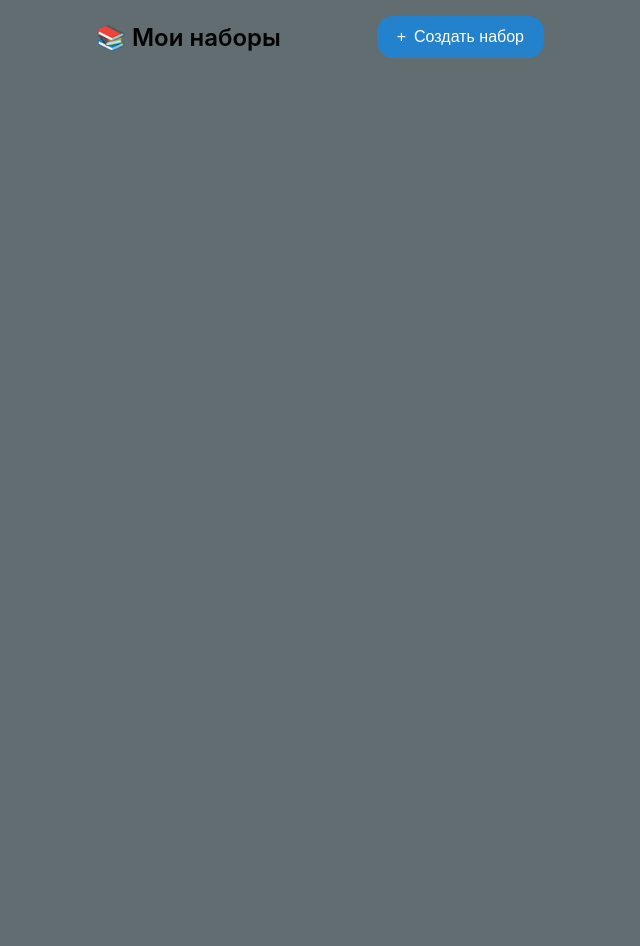
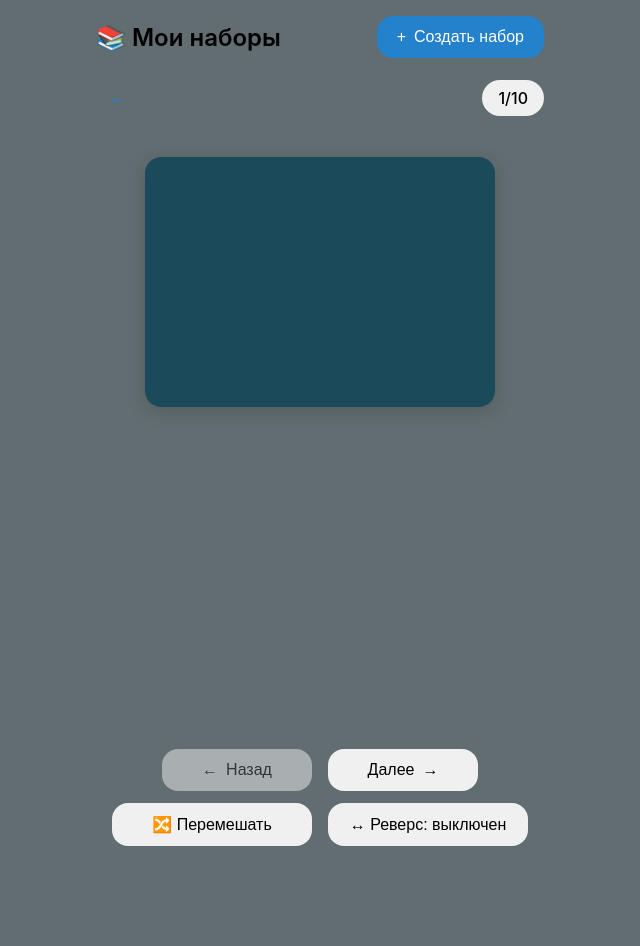
Before and after one commit to PobedazaNami/sprache_motivator, a Python web app: template bot/webapp/templates/flashcards.html in a window 1280 px wide. Shown: the whole page, without its empty margins (320-960 px from the left). Before the commit the page ends 58 px from the top, so only its background shows below. Run offline with Jinja, Linux system fonts and the light colour scheme; the template is opened without the code that fills it, so the values that code supplies are empty; some libraries are stand-ins or nearby versions.

Commit message:
Move shuffle/reverse buttons to bottom

```diff
--- a/bot/webapp/static/css/flashcards.css
+++ b/bot/webapp/static/css/flashcards.css
@@ -462,6 +462,35 @@ textarea:focus {
     margin-top: 20px;
 }
 
+/* Study footer (bottom controls) */
+#study-screen {
+    min-height: calc(100vh - 32px);
+    display: flex;
+    flex-direction: column;
+}
+
+.study-footer {
+    margin-top: auto;
+    display: flex;
+    flex-direction: column;
+    gap: 12px;
+}
+
+.study-footer .card-navigation {
+    margin-top: 0;
+}
+
+.study-actions {
+    display: flex;
+    gap: 16px;
+    justify-content: center;
+}
+
+.study-actions .btn-secondary {
+    flex: 1;
+    max-width: 200px;
+}
+
 /* Modal */
 .modal {
     display: none;
--- a/bot/webapp/templates/flashcards.html
+++ b/bot/webapp/templates/flashcards.html
@@ -5,7 +5,7 @@
     <meta name="viewport" content="width=device-width, initial-scale=1.0, maximum-scale=1.0, user-scalable=no">
     <title>Flashcards</title>
     <script src="https://telegram.org/js/telegram-web-app.js"></script>
-    <link rel="stylesheet" href="/static/css/flashcards.css?v=20251226_3">
+    <link rel="stylesheet" href="/static/css/flashcards.css?v=20251226_4">
 </head>
 <body>
     <div id="app">
@@ -65,8 +65,6 @@
                 <div class="progress-info">
                     <span id="card-counter">1/10</span>
                 </div>
-                <button id="shuffle-cards" class="btn-secondary" type="button">🔀</button>
-                <button id="toggle-reverse" class="btn-secondary" type="button">↔ Reverse</button>
             </div>
             <div class="card-container">
                 <div id="flashcard" class="flashcard">
@@ -81,9 +79,15 @@
                 </div>
             </div>
             <div id="card-example-below" class="example" style="display:none;"></div>
-            <div class="card-navigation">
-                <button id="prev-card" class="btn-nav" disabled>← <span id="prev-text">Назад</span></button>
-                <button id="next-card" class="btn-nav"><span id="next-text">Далее</span> →</button>
+            <div class="study-footer">
+                <div class="card-navigation">
+                    <button id="prev-card" class="btn-nav" disabled>← <span id="prev-text">Назад</span></button>
+                    <button id="next-card" class="btn-nav"><span id="next-text">Далее</span> →</button>
+                </div>
+                <div class="study-actions">
+                    <button id="shuffle-cards" class="btn-secondary" type="button">🔀</button>
+                    <button id="toggle-reverse" class="btn-secondary" type="button">↔ Reverse</button>
+                </div>
             </div>
         </div>
 
@@ -164,6 +168,6 @@
         </div>
     </div>
 
-    <script src="/static/js/flashcards.js?v=20251226_3"></script>
+    <script src="/static/js/flashcards.js?v=20251226_4"></script>
 </body>
 </html>
```
